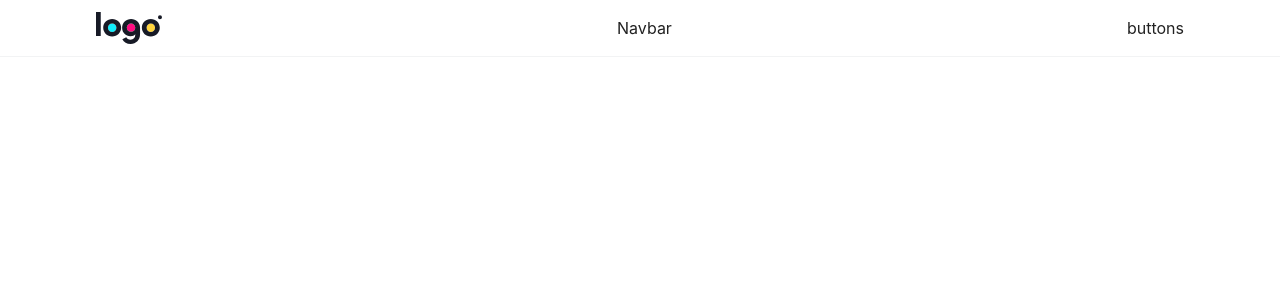
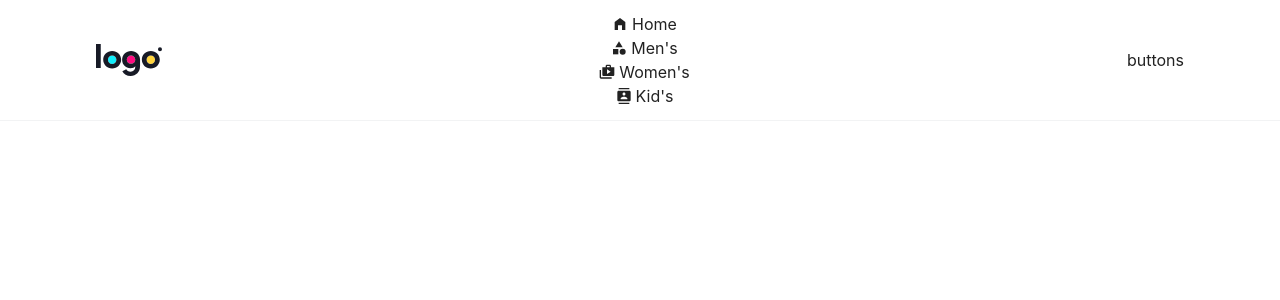
Before and after one commit to olalekanali/Ecommerce-Web-Application, a React (Vite) app: page /login in a window 1280 px wide. Before the commit this address had no page. Shown: the top 300 px of the page. Built offline with nearby package versions, Linux system fonts and the light colour scheme.

Commit message:
added more pages

```diff
--- a/package.json
+++ b/package.json
@@ -12,6 +12,7 @@
   "dependencies": {
     "react": "^19.1.0",
     "react-dom": "^19.1.0",
+    "react-icons": "^5.5.0",
     "react-router-dom": "^7.8.0"
   },
   "devDependencies": {
--- a/src/App.jsx
+++ b/src/App.jsx
@@ -1,6 +1,9 @@
 import { BrowserRouter, Route, Routes } from "react-router-dom";
 import Header from "./components/Header";
 import Home from "./pages/Home";
+import Category from "./pages/Category";
+import Cart from "./pages/Cart";
+import Product from "./pages/Product";
 
 export default function App() {
   return (
@@ -9,6 +12,13 @@ export default function App() {
         <Header />
         <Routes>
           <Route path="/" element={<Home />} />
+          <Route path="/" element={<Category />} />
+          <Route path="/" element={<Category />} />
+          <Route path="/" element={<Category />} />
+          <Route path="/" element={<Product />}>
+            <Route path=":productId"  element={<Product />}/>
+          </Route>
+          <Route path="/" element={<Cart />} />
         </Routes>
       </BrowserRouter>
     </main>
--- a/src/components/Navbar.jsx
+++ b/src/components/Navbar.jsx
@@ -1,9 +1,15 @@
+import { MdHomeFilled, MdCategory, MdShop2, MdContacts } from "react-icons/md";
+import { NavLink } from "react-router-dom";
 
+const Navbar = ({ containerStyles }) => {
+  return (
+    <nav className={`${containerStyles}`}>
+        <NavLink to="/" className="flexCenter gap-x-1"><MdHomeFilled />Home</NavLink>
+        <NavLink to="/mens" className="flexCenter gap-x-1"><MdCategory />Men's </NavLink>
+        <NavLink to="/womens" className="flexCenter gap-x-1"><MdShop2 />Women's</NavLink>
+        <NavLink to="/kids" className="flexCenter gap-x-1"><MdContacts />Kid's</NavLink>
+    </nav>
+  );
+};
 
-const Navbar = () => {
-  return (
-    <div>Navbar</div>
-  )
-}
-
-export default Navbar
+export default Navbar;
--- /dev/null
+++ b/src/pages/Cart.jsx
@@ -0,0 +1,9 @@
+import React from 'react'
+
+const Cart = () => {
+  return (
+    <div>Cart</div>
+  )
+}
+
+export default Cart
--- /dev/null
+++ b/src/pages/Category.jsx
@@ -0,0 +1,9 @@
+import React from 'react'
+
+const Category = () => {
+  return (
+    <div>Category</div>
+  )
+}
+
+export default Category
--- /dev/null
+++ b/src/pages/Login.jsx
@@ -0,0 +1,9 @@
+import React from 'react'
+
+const Login = () => {
+  return (
+    <div>Login</div>
+  )
+}
+
+export default Login
--- /dev/null
+++ b/src/pages/Product.jsx
@@ -0,0 +1,9 @@
+import React from 'react'
+
+const Product = () => {
+  return (
+    <div>Product</div>
+  )
+}
+
+export default Product
```
Also changed, not shown: 1 other file (tests, documents, lock files or other folders).
